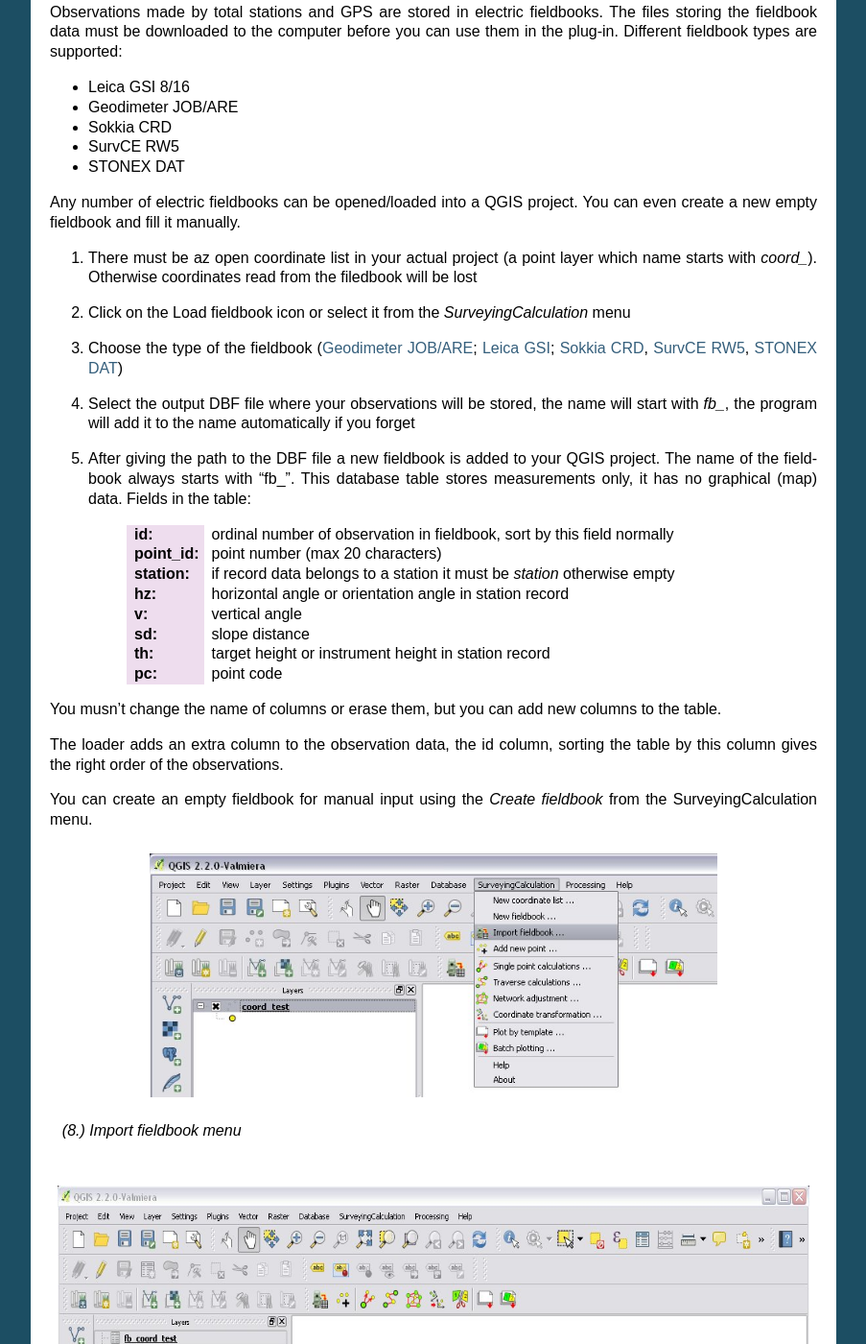
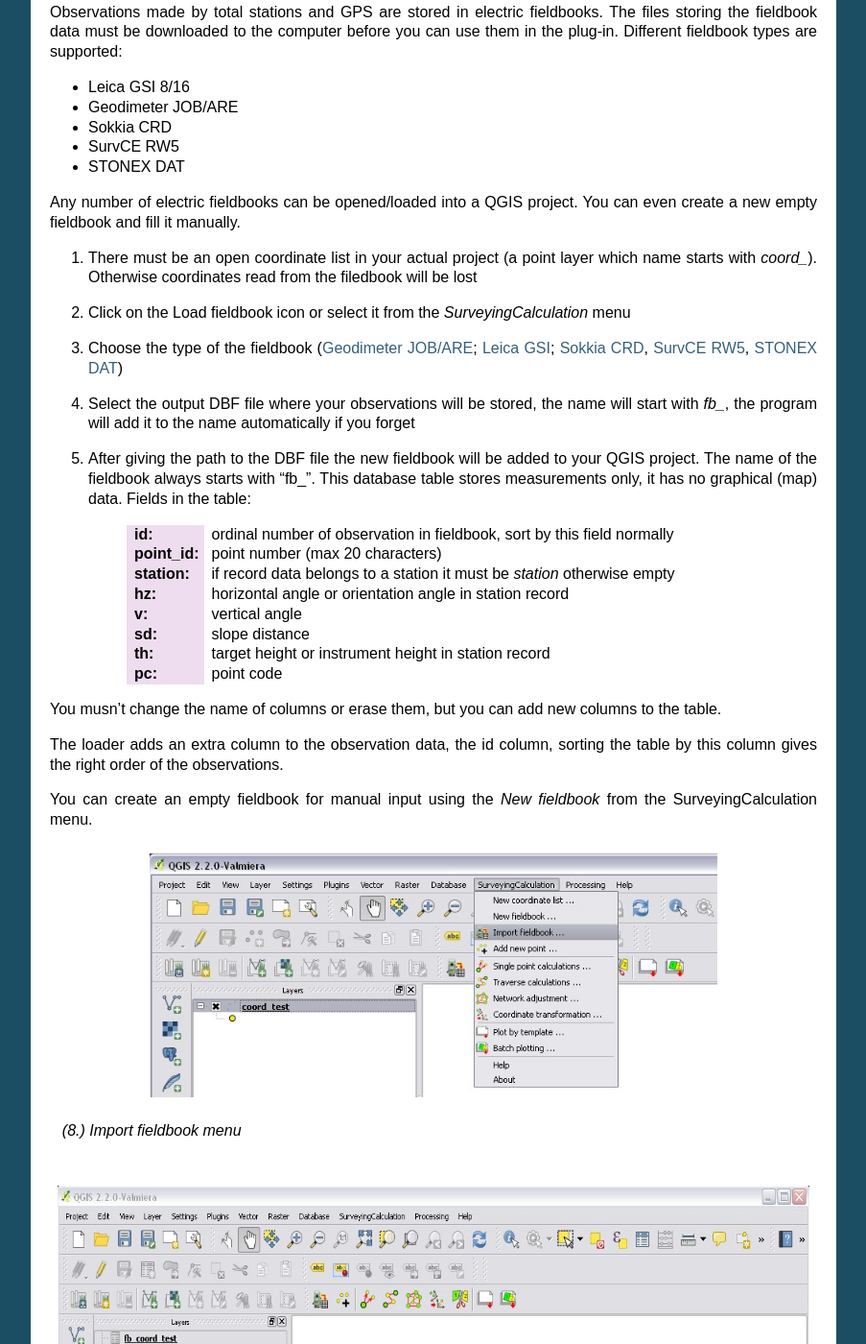
Before and after one commit to zsiki/ls, a Sphinx documentation site: the page built from doc/source/usersguide.rst, in a window 1280 px wide and 1400 px high, scrolled down 5528 px. Shown: the whole window at 96% size, without its empty margins (198-1101 px from the left). Built offline with Sphinx 7.4.7, drawn with Linux system fonts in a browser that asks for light colours; some of the changed text lies outside the part shown.

Commit message:
doc updated

```diff
--- a/doc/source/usersguide.rst
+++ b/doc/source/usersguide.rst
@@ -169,11 +169,11 @@
 Any number of electric fieldbooks can be opened/loaded into a QGIS project.
 You can even create a new empty fieldbook and fill it manually.
 
-#. There must be az open coordinate list in your actual project (a point layer which name starts with *coord\_*). Otherwise coordinates read from the filedbook will be lost
+#. There must be an open coordinate list in your actual project (a point layer which name starts with *coord\_*). Otherwise coordinates read from the filedbook will be lost
 #. Click on the Load fieldbook icon or select it from the *SurveyingCalculation* menu
 #. Choose the type of the fieldbook (`Geodimeter JOB/ARE`_; `Leica GSI`_; `Sokkia CRD`_, `SurvCE RW5`_, `STONEX DAT`_)
 #. Select the output DBF file where your observations will be stored, the name will start with *fb_*, the program will add it to the name automatically if you forget
-#. After giving the path to the DBF file a new fieldbook is added to your QGIS project. The name of the fieldbook always starts with "fb\_". This database table stores measurements only, it has no graphical (map) data. Fields in the table:
+#. After giving the path to the DBF file the new fieldbook will be added to your QGIS project. The name of the fieldbook always starts with "fb\_". This database table stores measurements only, it has no graphical (map) data. Fields in the table:
 
         :id:          ordinal number of observation in fieldbook, sort by this field normally
         :point_id:    point number (max 20 characters)
@@ -190,7 +190,7 @@
 The loader adds an extra column to the observation data, the id column, sorting
 the table by this column gives the right order of the observations.
 
-You can create an empty fieldbook for manual input using the *Create fieldbook*
+You can create an empty fieldbook for manual input using the *New fieldbook*
 from the SurveyingCalculation menu.
 
 .. figure:: images/u08.png
@@ -260,7 +260,7 @@
 ++++++++++++++++++
 
 JOB and ARE are separate data files. Observations and optionally coordinates are stored in JOB file. Only coordinates are stored in ARE file.
-After loading a .JOB, you can optionally load an .ARE file in the same way.
+After loading a .JOB you can optionally load an .ARE file in the same way.
 
 Data codes handled, loaded from JOB/ARE:
 
@@ -359,8 +359,8 @@
 Add new point to the Coordinate list
 ::::::::::::::::::::::::::::::::::::
 
-In the *Add new point* dialog you can manually add new point to the coordinate list. The *Add new point* dialog can be opened for the *SurveyingCalculation* menu.
-The *Point ID*, *East*, *North* fields must be filled, iothers are optional.
+In the *Add new point* dialog you can manually add new point to the coordinate list. The *Add new point* dialog can be opened from the *SurveyingCalculation* menu.
+The *Point ID*, *East*, *North* fields must be filled, the others are optional.
 Use the *Add* button to add the point to the coordinate list. The *Add* button saves the new point and resets the form.
 The *Close* button closes the dialog window.
 
```
Also changed, not shown: other parts of doc/source/usersguide.rst (+1 -1 lines).
